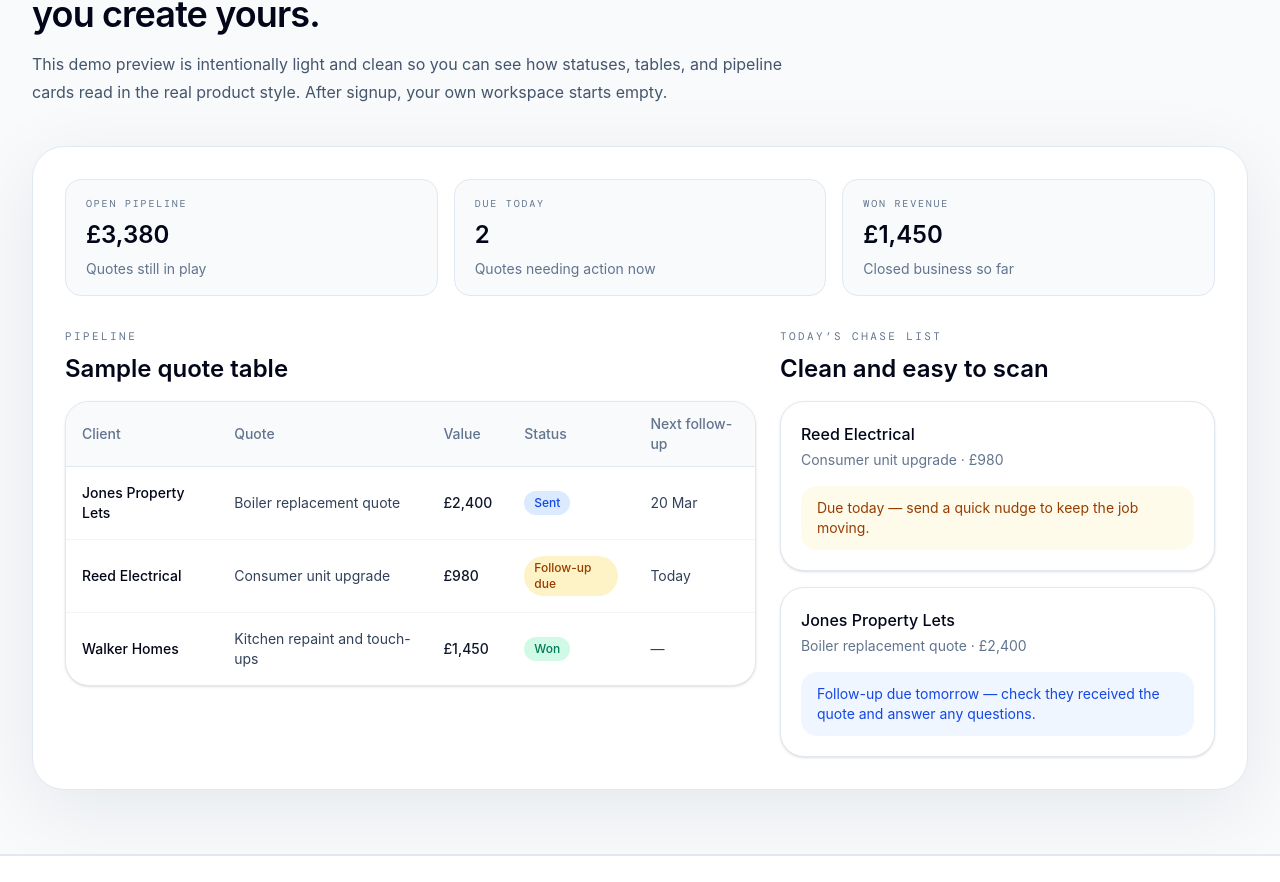
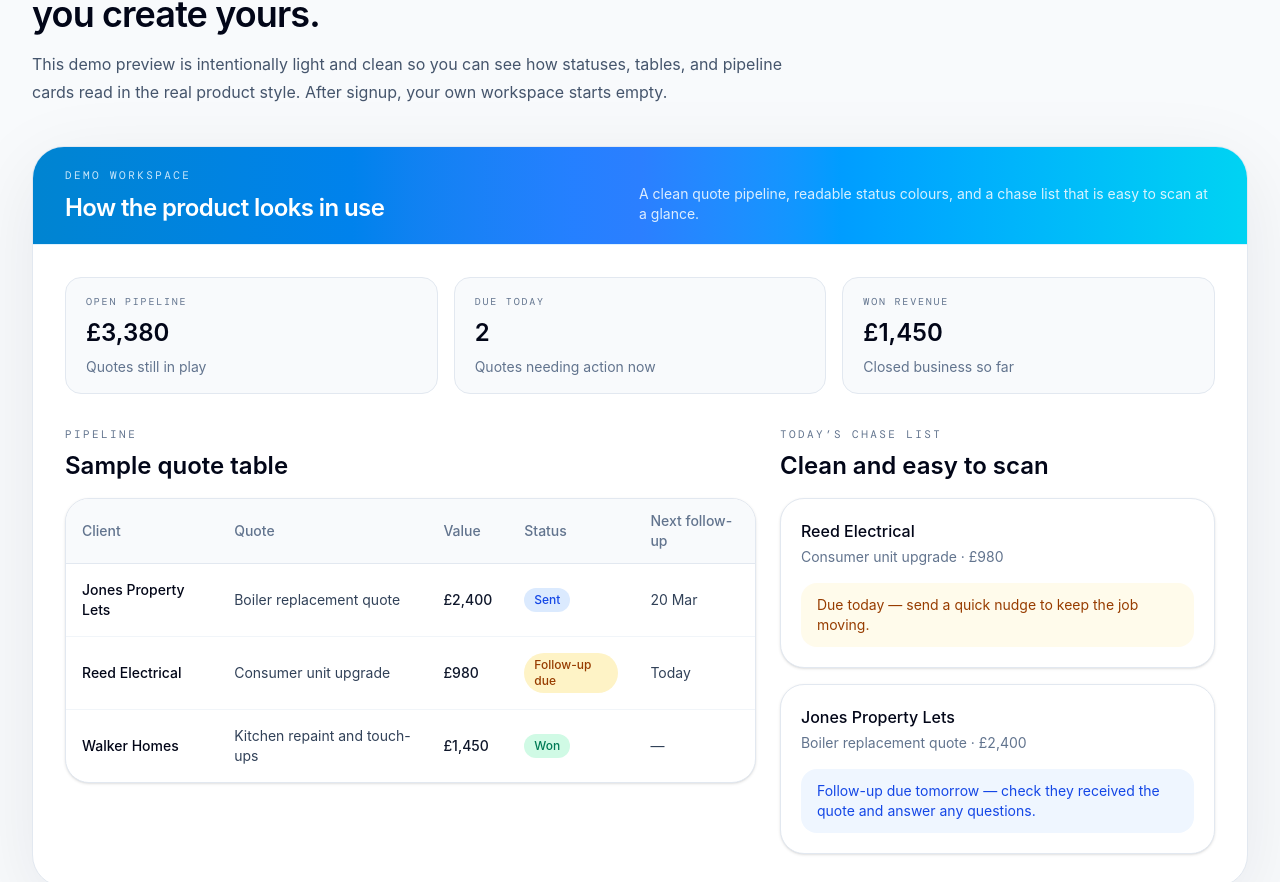
Before and after one commit to jokerai0799/jokerai0799-quote-followup-os-2026-03-19, a Next.js app: page / in a window 1280 px wide. Shown: the part 1346-2228 px from the top of the page. Built offline with nearby package versions, Linux system fonts and the light colour scheme; no server answers.

Commit message:
feat: add blue top band to demo preview

```diff
--- a/src/app/page.tsx
+++ b/src/app/page.tsx
@@ -136,7 +136,20 @@ export default async function MarketingHomePage() {
             </p>
           </div>
 
-          <div className="mt-10 rounded-[2rem] border border-slate-200 bg-white p-6 shadow-[0_20px_80px_rgba(15,23,42,0.08)] sm:p-8">
+          <div className="mt-10 overflow-hidden rounded-[2rem] border border-slate-200 bg-white shadow-[0_20px_80px_rgba(15,23,42,0.08)]">
+            <div className="border-b border-sky-100 bg-gradient-to-r from-sky-600 via-blue-500 to-cyan-400 px-6 py-5 text-white sm:px-8">
+              <div className="flex flex-col gap-3 sm:flex-row sm:items-end sm:justify-between">
+                <div>
+                  <p className="font-mono text-[11px] uppercase tracking-[0.22em] text-sky-100/90">Demo workspace</p>
+                  <h3 className="mt-2 text-2xl font-semibold tracking-tight">How the product looks in use</h3>
+                </div>
+                <p className="max-w-xl text-sm text-sky-50/90">
+                  A clean quote pipeline, readable status colours, and a chase list that is easy to scan at a glance.
+                </p>
+              </div>
+            </div>
+
+            <div className="p-6 sm:p-8">
             <div className="grid gap-4 lg:grid-cols-3">
               <div className="rounded-2xl border border-slate-200 bg-slate-50 px-5 py-4">
                 <p className="font-mono text-[10px] uppercase tracking-[0.18em] text-slate-500">Open pipeline</p>
@@ -221,6 +234,7 @@ export default async function MarketingHomePage() {
               </div>
             </div>
           </div>
+          </div>
         </div>
       </section>
 
```
